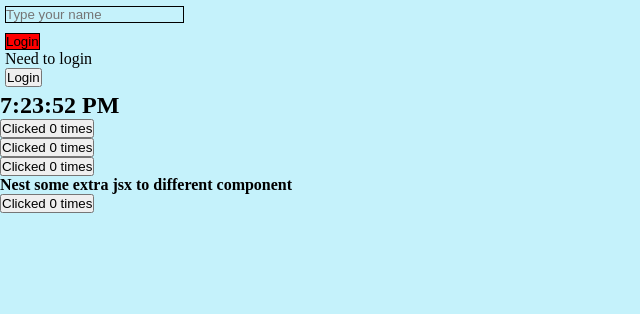
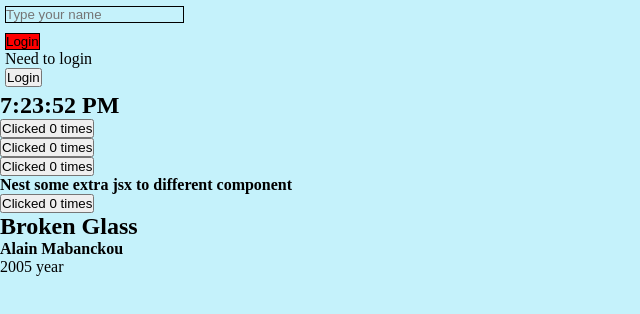
Before and after one commit to OskarKuchta/Learn-react, a React (Vite) app in the folder app/: page / in a window 1280 px wide. Shown: the top 314 px of the page, without its empty margins (0-640 px from the left). Built offline with nearby package versions, Linux system fonts and the light colour scheme.

Commit message:
Part component to mini resuable components

```diff
--- a/app/src/components/footer.jsx
+++ b/app/src/components/footer.jsx
@@ -11,7 +11,7 @@ const Btn = () => {
       <br />
     </>
   );
-}
+};
 
 const SharingState = ({ count, onClick, children }) => {
   return (
@@ -21,13 +21,25 @@ const SharingState = ({ count, onClick, children }) => {
       {children}
     </div>
   );
-}
+};
 
 const Book = () => {
-  return <></>;
+  return (
+    <>
+      <BookTitle title="Broken Glass"/>
+      <BookAuthor author="Alain Mabanckou" />
+      <BookYear year="2005" />
+    </>
+  );
 };
-const BookTitle = () => {
-
+const BookTitle = (props) => {
+  return <h2>{props.title}</h2>;
+};
+const BookAuthor = (props) => {
+  return <h4>{props.author}</h4>;
+};
+const BookYear = (props) => {
+  return <p>{props.year} year</p>;
 };
 const Footer = () => {
   const [count, setCount] = useState(0);
@@ -44,6 +56,7 @@ const Footer = () => {
         </p>
       </SharingState>
       <SharingState count={count * 2} onClick={clickedInTwice} />
+      <Book />
     </footer>
   );
 };
```
